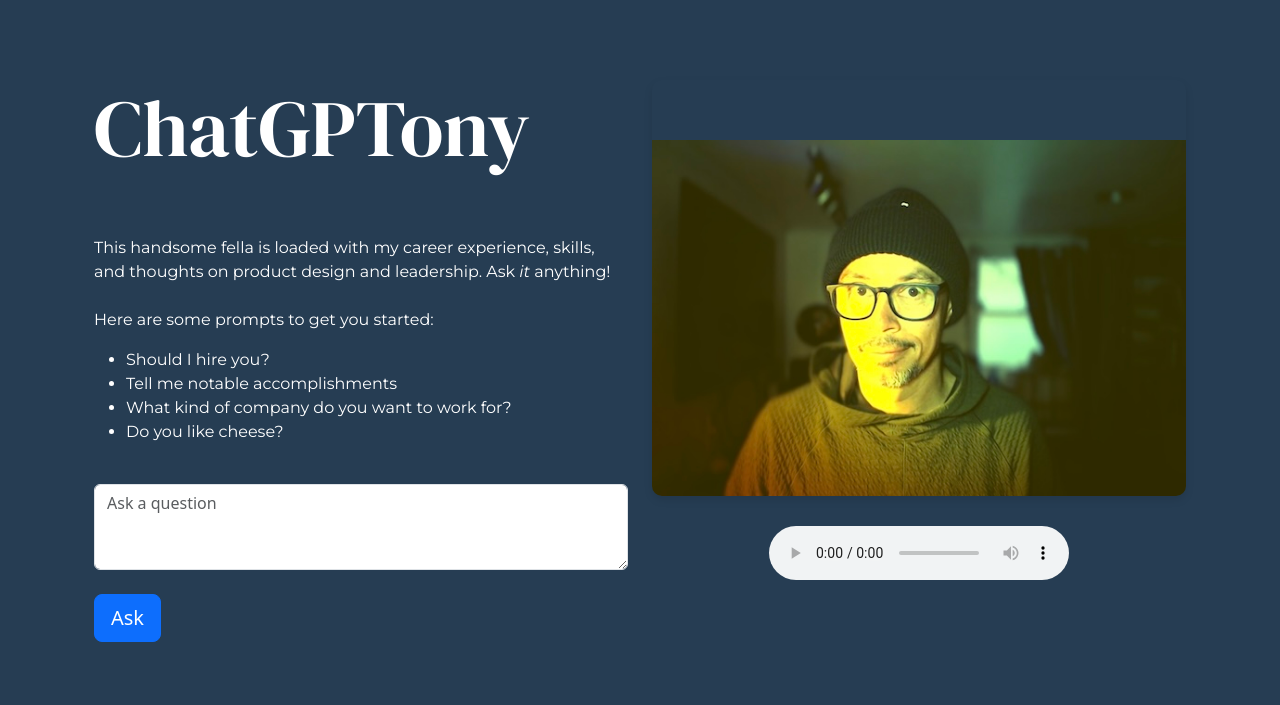
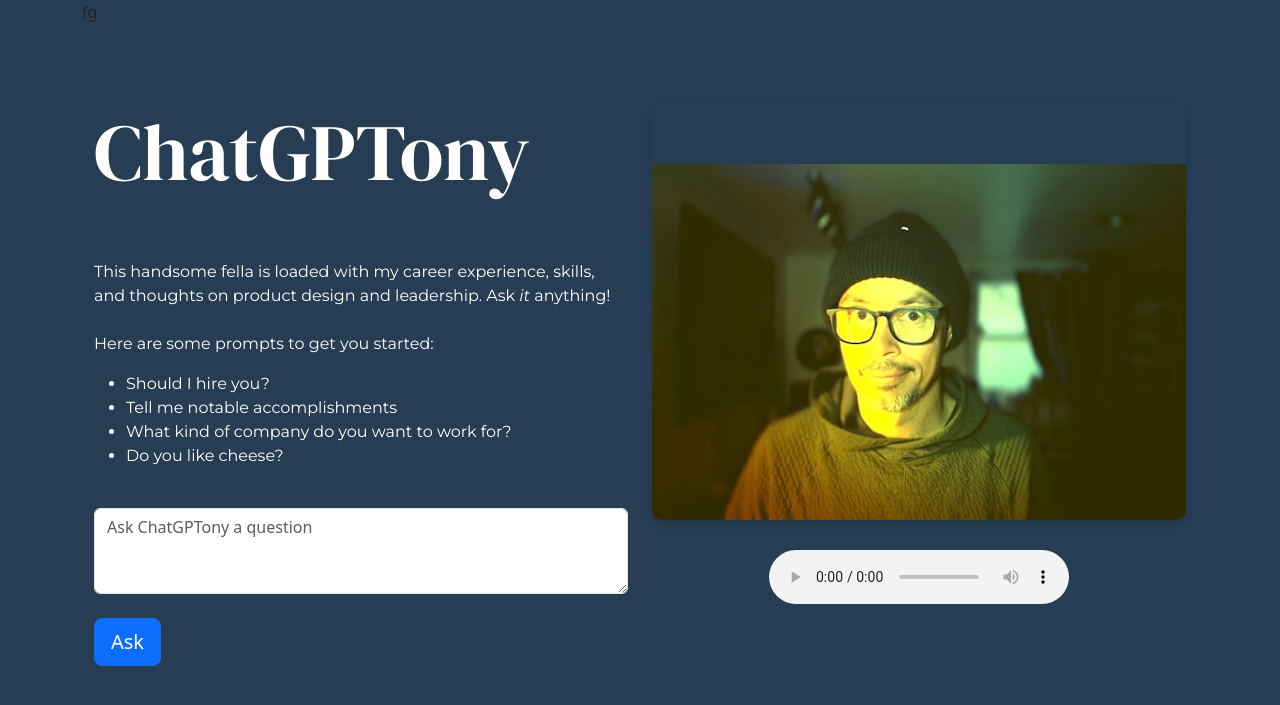
Before and after one commit to khalua/zoltar, a Flask app: page / in a window 1280 px wide. Shown: the top 705 px of the page. Run offline with Flask 3, Linux system fonts and the light colour scheme; some libraries are stand-ins or nearby versions.

Commit message:
changed placeholder for question

```diff
--- a/templates/index.html
+++ b/templates/index.html
@@ -3,7 +3,7 @@
 
 {% block title %}ChatGPTony{% endblock %}
 
-{% block content %}
+{% block content %}fg
 
     <div class="tonyGPTContainer">
         <div class="container text-start">
@@ -20,7 +20,7 @@
                                 </ul>
                             <br>
                             <form id="questionForm">
-                                <textarea type="text" class="form-control" rows="3" id="user_input" name="user_input" placeholder="Ask a question" required></textarea>
+                                <textarea type="text" class="form-control" rows="3" id="user_input" name="user_input" placeholder="Ask ChatGPTony a question" required></textarea>
                                 <br>
                                 <button type="submit" class="btn btn-primary btn-lg" id="submit-btn">
                                     Ask
```
